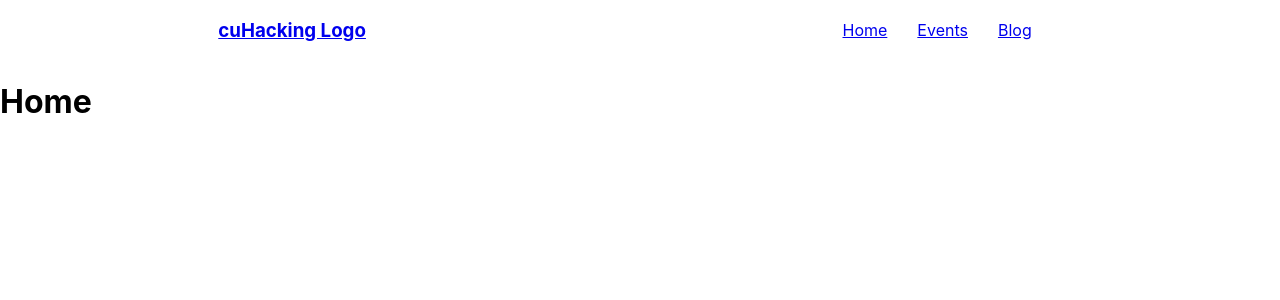
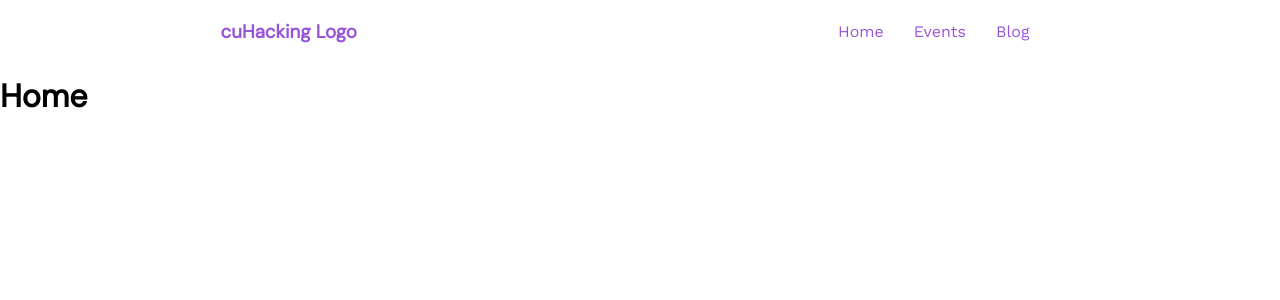
Before and after one commit to cuhacking/main-website, a React (Create React App) app: page / in a window 1280 px wide. Shown: the top 300 px of the page. Built offline with nearby package versions, Linux system fonts and the light colour scheme.

Commit message:
add global css

```diff
--- a/src/index.css
+++ b/src/index.css
@@ -1,13 +1,67 @@
+/* DM Sans */
+@import url('https://fonts.googleapis.com/css2?family=DM+Sans&display=swap');
+
+/* Work Sans */
+@import url('https://fonts.googleapis.com/css2?family=Work+Sans&display=swap');
+
+/* Variables
+/* ---------------------------------------------------------- */
+:root {
+  /* Colours */
+  --black: #000000;
+  --white: #FFFFFF;
+  --blue: #00D0FE;
+  --purple: #9756D8;
+  --purple2: #7C39BF;
+  --darkpurple: #280749;
+  --darkgrey: #15171A;
+  --midgrey: #738a94;
+  --lightgrey: #c5d2d9;
+  --whitegrey: #e5eff5;
+}
+
+/* Reset
+  /* ---------------------------------------------------------- */
+
+html, body {
+  margin: 0;
+  padding: 0;
+  border: 0;
+}
+
+/* ==========================================================================
+   Base styles: opinionated defaults
+   ========================================================================== */
+
+html {
+  overflow-x: hidden;
+  overflow-y: scroll;
+  font-size: 62.5%;
+  -webkit-tap-highlight-color: rgba(0, 0, 0, 0);
+}
+
 body {
-  margin: 0;
-  font-family: -apple-system, BlinkMacSystemFont, 'Segoe UI', 'Roboto', 'Oxygen',
-    'Ubuntu', 'Cantarell', 'Fira Sans', 'Droid Sans', 'Helvetica Neue',
-    sans-serif;
+  overflow-x: hidden;
+  color: color(var(--black) l(-30%));
+  font-family: 'Work Sans', sans-serif;
+  font-size: 1.6rem;
+  line-height: 1.6em;
+  font-weight: 400;
+  font-style: normal;
+  letter-spacing: 0;
+  text-rendering: optimizeLegibility;
+  background: var(--white);
   -webkit-font-smoothing: antialiased;
   -moz-osx-font-smoothing: grayscale;
 }
 
-code {
-  font-family: source-code-pro, Menlo, Monaco, Consolas, 'Courier New',
-    monospace;
+h1, h2, h3, h4 {
+  font-family: 'DM Sans', sans-serif;
 }
+
+a {
+  text-decoration: none;
+  font-size: inherit;
+  font-family: inherit;
+  color: var(--purple);
+}
```
